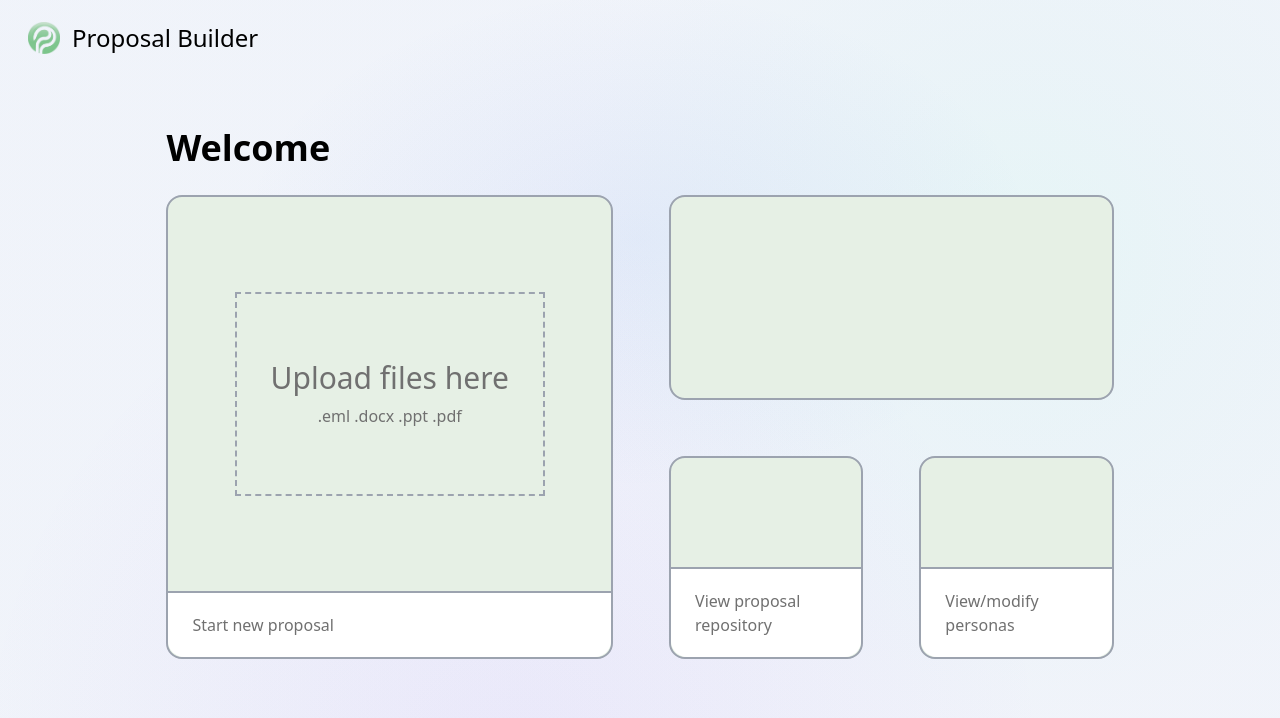
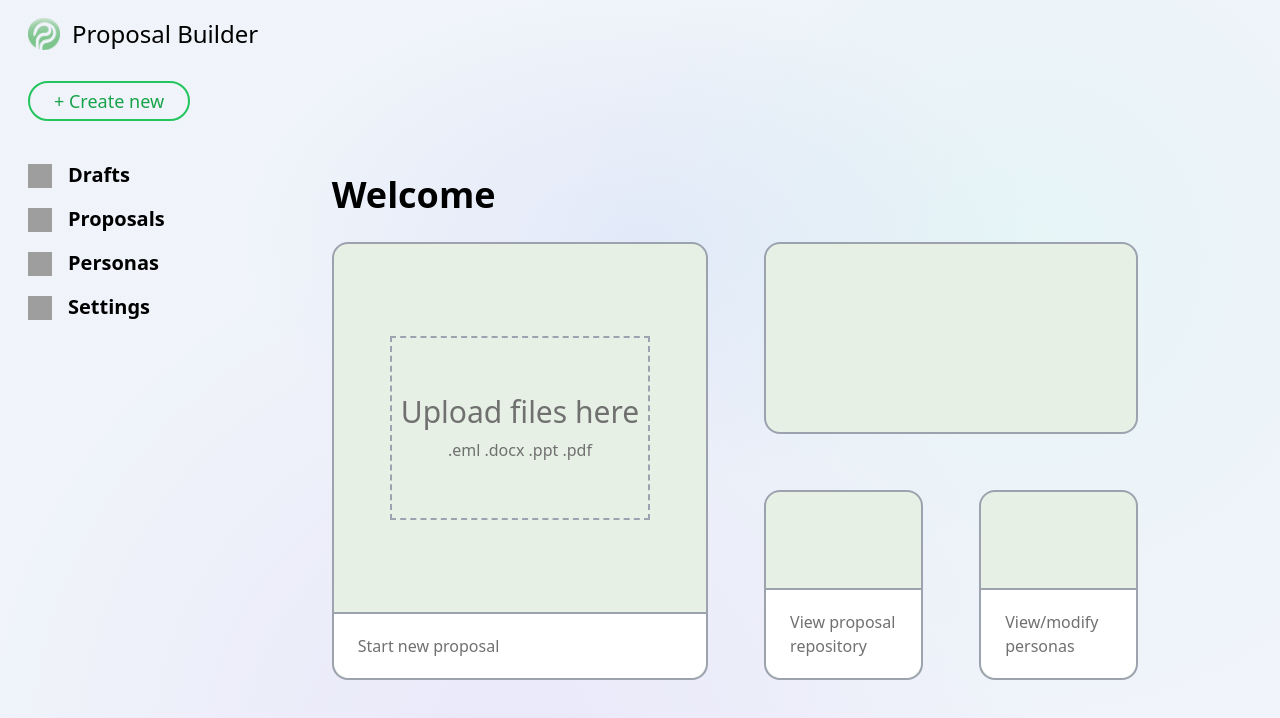
Before and after one commit to JuFranze/ProposalBuilder, a SvelteKit app: page / in a window 1280 px wide. Shown: the top 718 px of the page. Built offline with nearby package versions, Linux system fonts and the light colour scheme; grey boxes are pictures that could not be loaded.

Commit message:
Convert layout to new structure

```diff
--- a/src/routes/+layout.svelte
+++ b/src/routes/+layout.svelte
@@ -6,14 +6,37 @@
     import "../app.css";
 </script>
 
-<div class="absolute px-7 h-[75px] flex items-center justify-between">
+<div class="w-screen h-screen flex flex-col custom-gradient-bg">
+    <div class="px-7 h-[75px] flex items-center justify-between">
         <a href="/" class="flex items-center gap-3">
             <img src="logo.png" class="w-8 h-8">
             <p class="text-2xl font-[475]">Proposal Builder</p>
         </a>
     </div>
-<div class="w-screen h-screen custom-gradient-bg">
+    <div class="flex h-full">
+        <div class="h-full pl-7 flex flex-col pt-[1%] gap-10">
+            <a href="/new" class="ml-auto border-2 border-green-500 rounded-full py-1 px-6 text-green-600 text-lg whitespace-nowrap">+ Create new</a>
+            <div class="flex flex-col gap-4 text-xl font-semibold">
+                <a href="/drafts" class="flex gap-4 items-center">
+                    <img src="/icon/paperclip.svg" class="w-6 h-6 mt-0.5">
+                    <p>Drafts</p>
+                </a>
+                <a href="/proposals" class="flex gap-4 items-center">
+                    <img src="/icon/book.svg" class="w-6 h-6 mt-0.5">
+                    <p>Proposals</p>
+                </a>
+                <a href="/personas" class="flex gap-4 items-center">
+                    <img src="/icon/person.svg" class="w-6 h-6 mt-0.5">
+                    <p>Personas</p>
+                </a>
+                <a href="/settings" class="flex gap-4 items-center">
+                    <img src="/icon/cog.svg" class="w-6 h-6 mt-0.5">
+                    <p>Settings</p>
+                </a>
+            </div>
+        </div>
         <slot />
+    </div>
 </div>
 
 <style>
```
Lines whose indentation alone changed are shown as unchanged.
